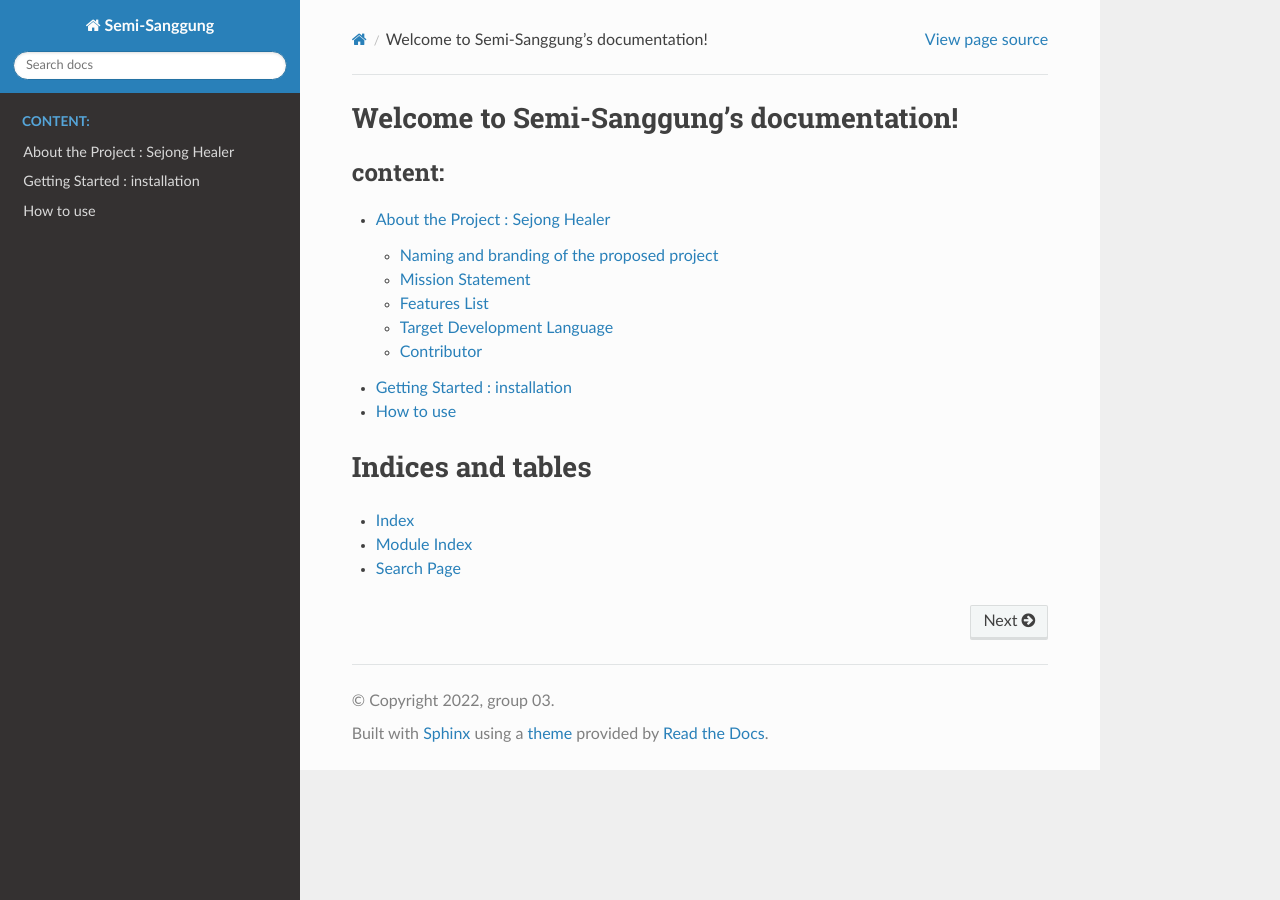
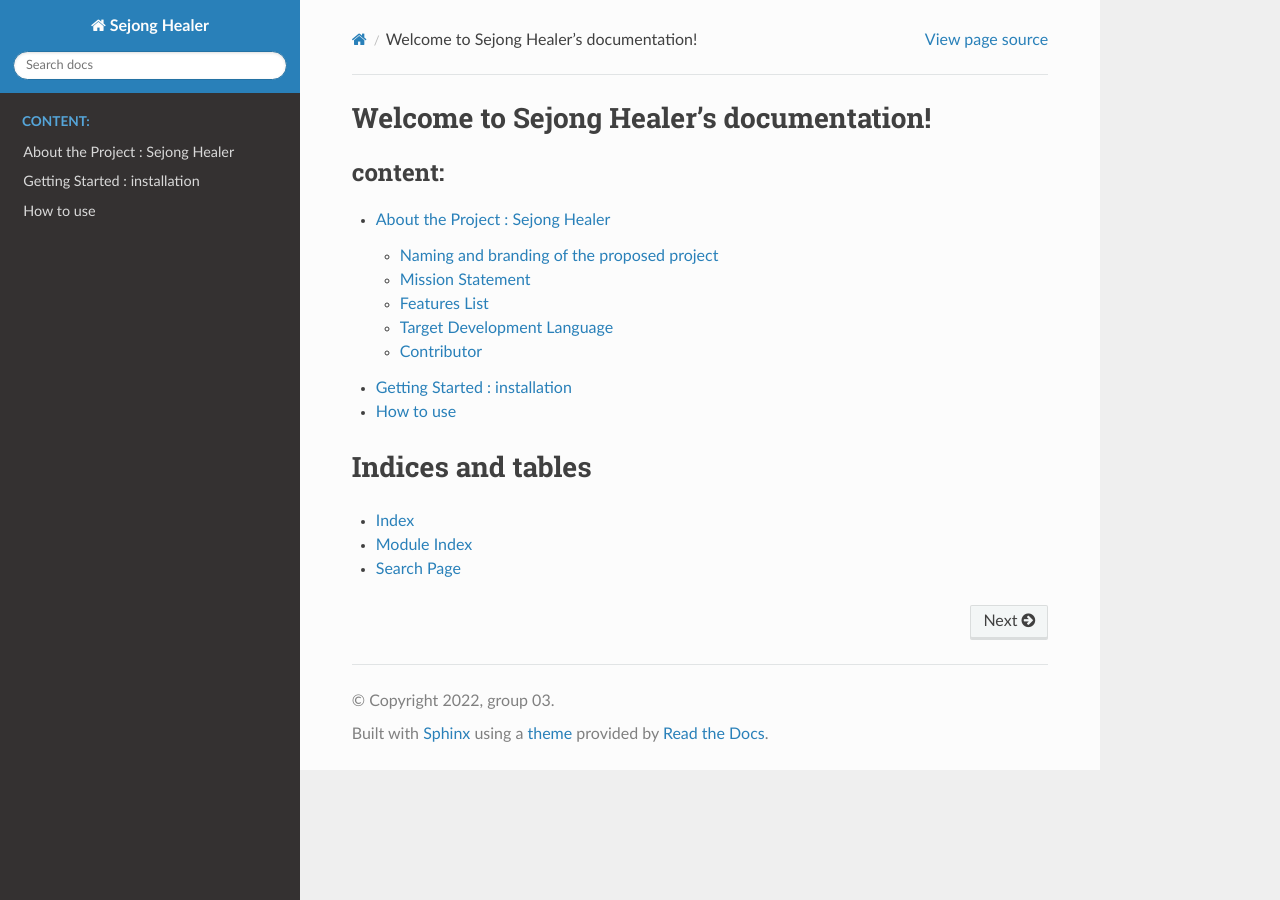
Before and after one commit to jiin124/Sejong-healer, a Sphinx documentation site: the page built from docs/source/index.rst, in a window 1280 px wide. Built offline with Sphinx 7.4.7 and the Read the Docs theme 2.0.0, drawn with Linux system fonts in a browser that asks for light colours; the version number could not be read and is left out.

Commit message:
change readthedocs

```diff
--- a/docs/source/conf.py
+++ b/docs/source/conf.py
@@ -12,7 +12,7 @@ sys.path.insert(0,os.path.abspath('.'))
 import subprocess
 subprocess.check_call([sys.executable, '-m', 'pip', 'install', 'myst-parser'])
 
-project = 'Semi-Sanggung'
+project = 'Sejong Healer'
 copyright = '2022, group 03'
 author = 'group 03'
 release = '1.0.0'
--- a/docs/source/index.rst
+++ b/docs/source/index.rst
@@ -3,7 +3,7 @@
    You can adapt this file completely to your liking, but it should at least
    contain the root `toctree` directive.
 
-Welcome to Semi-Sanggung's documentation!
+Welcome to Sejong Healer's documentation!
 =========================================
 
 .. toctree::
```
Also changed, not shown: 12 other files.
